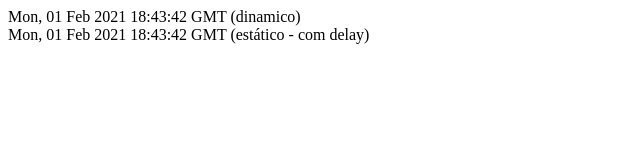
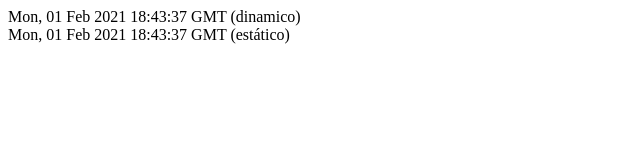
Before and after one commit to tiagomanto/ideia, a Next.js app: page /tempo in a window 1280 px wide. Shown: the top 160 px of the page, without its empty margins (0-640 px from the left). Built offline with nearby package versions, Linux system fonts and the light colour scheme.

Commit message:
adiciona revalidate

```diff
--- a/pages/tempo.js
+++ b/pages/tempo.js
@@ -6,26 +6,27 @@
   return (
       <div>
           <div>{dynamicDateString} (dinamico)</div>
-          <div>{props.staticDateString} (estático - com delay)</div>
+          <div>{props.staticDateString} (estático)</div>
       </div>
   )
 }
 
 export async function getStaticProps() {
   console.log('> Passando pelo GetStaticProps()')
-  console.log('> Adicionando delay de 5 segundos')
+  //console.log('> Adicionando delay de 5 segundos')
 
-  await delay(5000);
+  //await delay(5000);
   const staticDate = new Date();
   const staticDateString = staticDate.toGMTString();
 
   return {
       props:{
         staticDateString
-      }
+      },
+      revalidate:1
   }
 }
 
-const delay = ms => new Promise(resolve => setTimeout(resolve,ms));
+//const delay = ms => new Promise(resolve => setTimeout(resolve,ms));
 
 export default Tempo;
```
